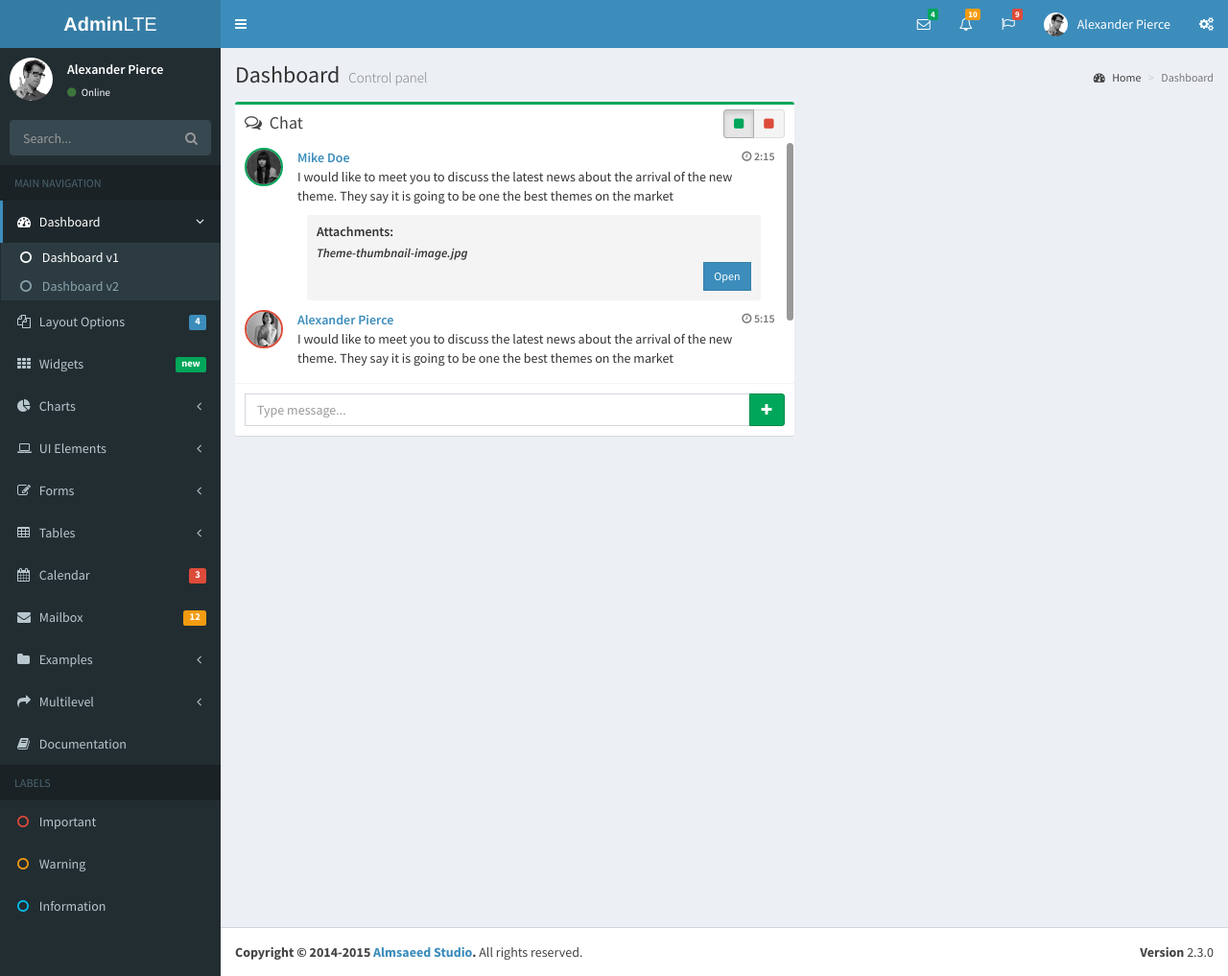
After one commit to AvayKumar/AppTect, a PHP site: page /apptect/temp.php in a window 1280 px wide. The commit adds this page. Shown: the whole page at 96% size. Run offline with PHP 8.4, Linux system fonts and the light colour scheme; some libraries are stand-ins or nearby versions.

Commit message:
Fix slimscroll problem

```diff
--- a/addEditController.php
+++ b/addEditController.php
@@ -29,5 +29,6 @@
 
 		echo json_encode( $response );
 
+
 	}
 ?>
--- a/js/addedit.js
+++ b/js/addedit.js
@@ -11,6 +11,7 @@ $(function(){
 			console.log(response);
 
 			if( response.success ){
+				console.log(data[1].value);
 
 			}
 
@@ -18,6 +19,13 @@ $(function(){
 
 
 
-	})
+	});
+
+  //SLIMSCROLL FOR CHAT WIDGET
+  $('#chat-box').slimScroll({
+    height: '250px'
+  });
+
+
 
 });
--- a/newreg.php
+++ b/newreg.php
@@ -7,8 +7,7 @@ case 'save_reg':
 try {
 $connection = new MongoClient();
 $database = $connection->selectDB('apptect');
-$collection = $database->
-selectCollection('registrations');
+$collection = $database->selectCollection('registrations');
 $registration = array(
 'dregnum' => $_POST['regnum'],
 'ddname' => $_POST['dname'],
--- /dev/null
+++ b/temp.php
@@ -0,0 +1,130 @@
+<!DOCTYPE html>
+<html>
+  <head>
+    <meta charset="utf-8">
+    <meta http-equiv="X-UA-Compatible" content="IE=edge">
+    <title>AdminLTE 2 | Dashboard</title>
+    <?php require 'components/styles.php' ?>
+  </head>
+  <body class="hold-transition skin-blue sidebar-mini">
+    <div class="wrapper">
+
+      <?php require 'components/header.php' ?>
+      <!-- Left side column. contains the logo and sidebar -->
+      <?php require 'components/sidebar.php' ?>
+
+      <!-- Content Wrapper. Contains page content -->
+      <div class="content-wrapper">
+        <!-- Content Header (Page header) -->
+        <section class="content-header">
+          <h1>
+            Dashboard
+            <small>Control panel</small>
+          </h1>
+          <ol class="breadcrumb">
+            <li><a href="#"><i class="fa fa-dashboard"></i> Home</a></li>
+            <li class="active">Dashboard</li>
+          </ol>
+        </section>
+
+        <!-- Main content -->
+        <section class="content">
+
+          <div class="row">
+            <!-- Left col -->
+            <section class="col-lg-7 connectedSortable">
+              <!-- Custom tabs (Charts with tabs)-->
+
+              <!-- Chat box -->
+              <div class="box box-success">
+                <div class="box-header">
+                  <i class="fa fa-comments-o"></i>
+                  <h3 class="box-title">Chat</h3>
+                  <div class="box-tools pull-right" data-toggle="tooltip" title="Status">
+                    <div class="btn-group" data-toggle="btn-toggle" >
+                      <button type="button" class="btn btn-default btn-sm active"><i class="fa fa-square text-green"></i></button>
+                      <button type="button" class="btn btn-default btn-sm"><i class="fa fa-square text-red"></i></button>
+                    </div>
+                  </div>
+                </div>
+                <div class="box-body chat" id="chat-box">
+                  <!-- chat item -->
+                  <div class="item">
+                    <img src="dist/img/user4-128x128.jpg" alt="user image" class="online">
+                    <p class="message">
+                      <a href="#" class="name">
+                        <small class="text-muted pull-right"><i class="fa fa-clock-o"></i> 2:15</small>
+                        Mike Doe
+                      </a>
+                      I would like to meet you to discuss the latest news about
+                      the arrival of the new theme. They say it is going to be one the
+                      best themes on the market
+                    </p>
+                    <div class="attachment">
+                      <h4>Attachments:</h4>
+                      <p class="filename">
+                        Theme-thumbnail-image.jpg
+                      </p>
+                      <div class="pull-right">
+                        <button class="btn btn-primary btn-sm btn-flat">Open</button>
+                      </div>
+                    </div><!-- /.attachment -->
+                  </div><!-- /.item -->
+                  <!-- chat item -->
+                  <div class="item">
+                    <img src="dist/img/user3-128x128.jpg" alt="user image" class="offline">
+                    <p class="message">
+                      <a href="#" class="name">
+                        <small class="text-muted pull-right"><i class="fa fa-clock-o"></i> 5:15</small>
+                        Alexander Pierce
+                      </a>
+                      I would like to meet you to discuss the latest news about
+                      the arrival of the new theme. They say it is going to be one the
+                      best themes on the market
+                    </p>
+                  </div><!-- /.item -->
+                  <!-- chat item -->
+                  <div class="item">
+                    <img src="dist/img/user2-160x160.jpg" alt="user image" class="offline">
+                    <p class="message">
+                      <a href="#" class="name">
+                        <small class="text-muted pull-right"><i class="fa fa-clock-o"></i> 5:30</small>
+                        Susan Doe
+                      </a>
+                      I would like to meet you to discuss the latest news about
+                      the arrival of the new theme. They say it is going to be one the
+                      best themes on the market
+                    </p>
+                  </div><!-- /.item -->
+                </div><!-- /.chat -->
+                <div class="box-footer">
+                  <div class="input-group">
+                    <input class="form-control" placeholder="Type message...">
+                    <div class="input-group-btn">
+                      <button class="btn btn-success"><i class="fa fa-plus"></i></button>
+                    </div>
+                  </div>
+                </div>
+              </div><!-- /.box (chat box) -->
+
+            </section><!-- /.Left col -->
+            <!-- right col (We are only adding the ID to make the widgets sortable)-->
+            <section class="col-lg-5 connectedSortable">
+            </section><!-- right col -->
+          </div><!-- /.row (main row) -->
+
+        </section><!-- /.content -->
+      </div><!-- /.content-wrapper -->
+      <footer class="main-footer">
+        <div class="pull-right hidden-xs">
+          <b>Version</b> 2.3.0
+        </div>
+        <strong>Copyright &copy; 2014-2015 <a href="http://almsaeedstudio.com">Almsaeed Studio</a>.</strong> All rights reserved.
+      </footer>
+
+
+
+    <?php require 'components/scripts.php' ?>
+    <script type="text/javascript" src="js/addedit.js"></script>
+  </body>
+</html>
```
